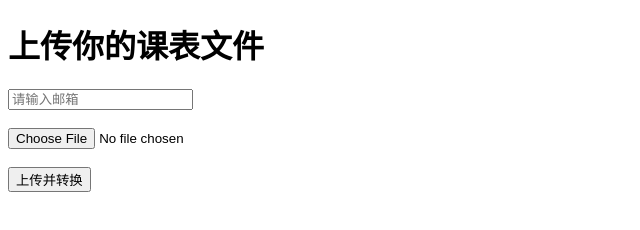
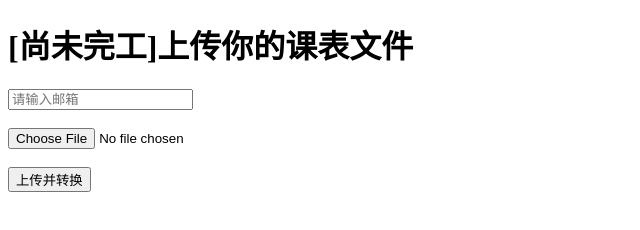
Before and after one commit to jiananlan/HNU_schedule_generater, a plain HTML site: page docs/index.html in a window 1280 px wide. Shown: the whole page, without its empty margins (0-640 px from the left). Drawn offline with Linux system fonts and the light colour scheme.

Commit message:
Update index.html

```diff
--- a/docs/index.html
+++ b/docs/index.html
@@ -2,10 +2,10 @@
 <html lang="zh">
 <head>
   <meta charset="UTF-8">
-  <title>课表转 ICS</title>
+  <title>湖南大学教务系统课表转ics(手机日历导入)</title>
 </head>
 <body>
-  <h1>上传你的课表文件</h1>
+  <h1>[尚未完工]上传你的课表文件</h1>
   <form id="uploadForm">
     <input type="email" name="email" placeholder="请输入邮箱" required><br><br>
     <input type="file" name="file" accept=".xls,.xlsx" required><br><br>
```
